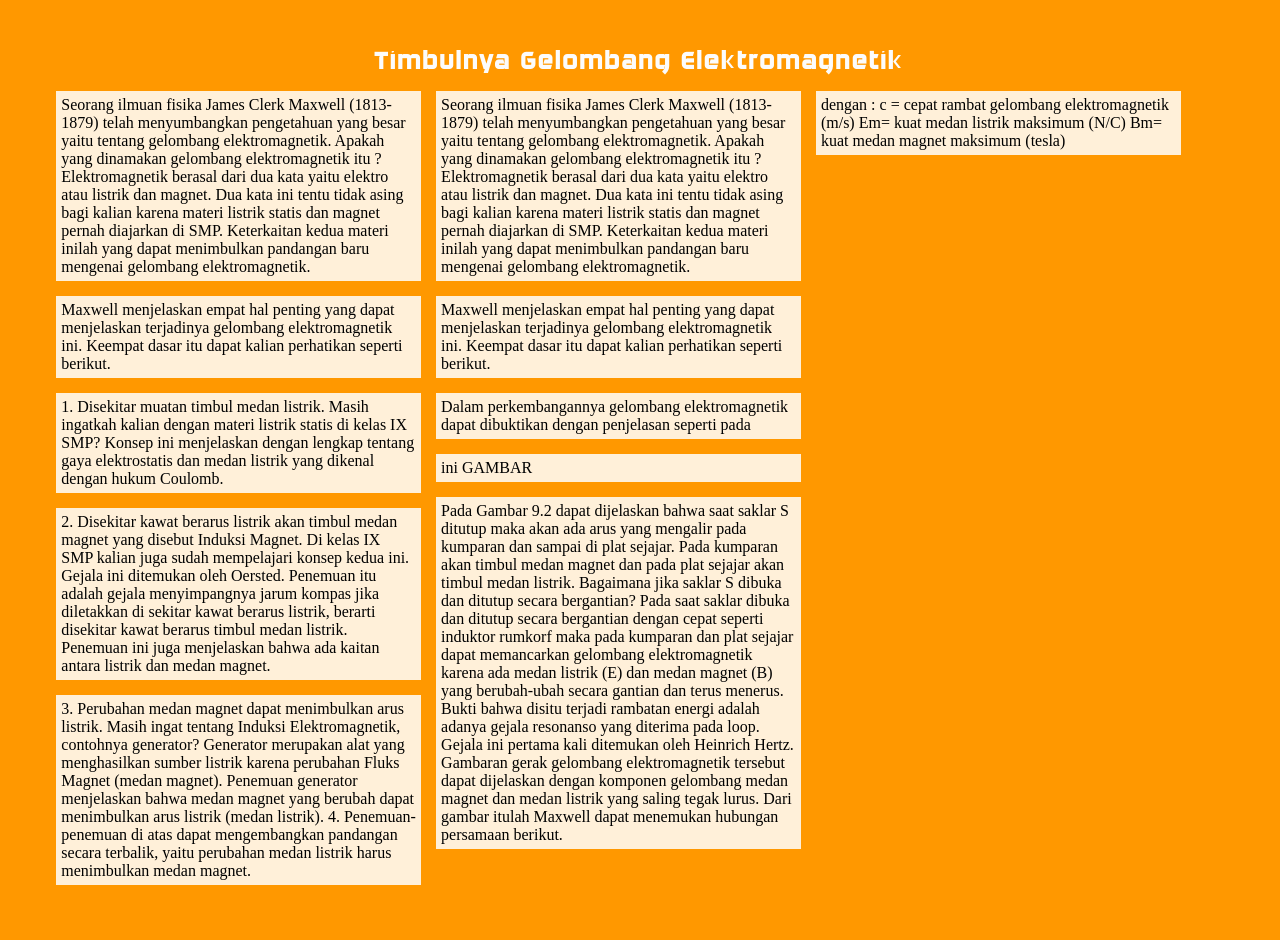
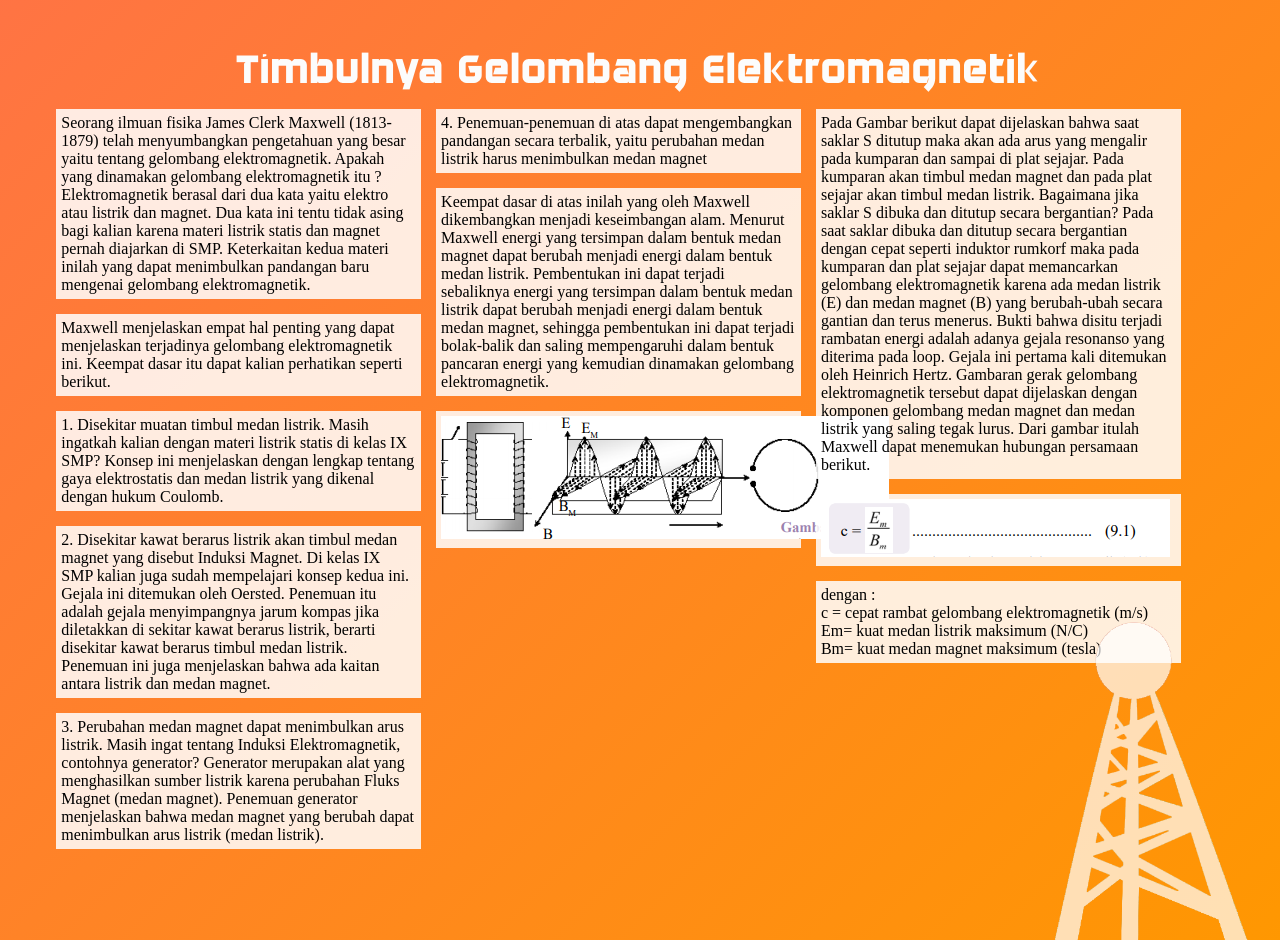
Before and after one commit to MuhammadRifky1/wave, a PHP site: page /materi/1.html in a window 1280 px wide. Run offline with PHP 8.4, Linux system fonts and the light colour scheme.

Commit message:
materi fix bug

```diff
--- a/materi/1.html
+++ b/materi/1.html
@@ -11,6 +11,7 @@
     <div class="materi-container">
         <div class="materi">
             <h2>Timbulnya Gelombang Elektromagnetik</h2>
+            <img src="../tower_white.png" alt="tower_white" width="60%" class="tower_white">
             <div class="one-third-content pull-left">
             <p>
                 Seorang ilmuan fisika James Clerk Maxwell
@@ -53,34 +54,29 @@
                 Fluks Magnet (medan magnet). Penemuan generator
                 menjelaskan bahwa medan magnet yang berubah
                 dapat menimbulkan arus listrik (medan listrik).
+            </p>
+            <p>
                 4. Penemuan-penemuan di atas dapat mengembangkan
                 pandangan secara terbalik, yaitu perubahan medan
-                listrik harus menimbulkan medan magnet.
+                listrik harus menimbulkan medan magnet
             </p>
             <p>
-                Seorang ilmuan fisika James Clerk Maxwell
-                (1813-1879) telah menyumbangkan pengetahuan yang
-                besar yaitu tentang gelombang elektromagnetik. Apakah
-                yang dinamakan gelombang elektromagnetik itu ? Elektromagnetik berasal dari dua kata yaitu elektro atau listrik
-                dan magnet. Dua kata ini tentu tidak asing bagi kalian
-                karena materi listrik statis dan magnet pernah diajarkan
-                di SMP. Keterkaitan kedua materi inilah yang dapat
-                menimbulkan pandangan baru mengenai gelombang
-                elektromagnetik.
+                Keempat dasar di atas inilah yang oleh Maxwell
+                dikembangkan menjadi keseimbangan alam. Menurut
+                Maxwell energi yang tersimpan dalam bentuk medan
+                magnet dapat berubah menjadi energi dalam bentuk
+                medan listrik. Pembentukan ini dapat terjadi sebaliknya
+                energi yang tersimpan dalam bentuk medan listrik dapat
+                berubah menjadi energi dalam bentuk medan magnet,
+                sehingga pembentukan ini dapat terjadi bolak-balik dan
+                saling mempengaruhi dalam bentuk pancaran energi yang
+                kemudian dinamakan gelombang elektromagnetik.
             </p>
             <p>
-                Maxwell menjelaskan empat hal penting yang dapat
-                menjelaskan terjadinya gelombang elektromagnetik ini.
-                Keempat dasar itu dapat kalian perhatikan seperti berikut.
+                <img src="../asset/materi/1.png" alt="gambar1">
             </p>
             <p>
-                Dalam perkembangannya gelombang elektromagnetik dapat dibuktikan dengan penjelasan seperti pada
-            </p>
-            <p>
-                ini GAMBAR
-            </p>
-            <p>
-                Pada Gambar 9.2 dapat dijelaskan bahwa saat
+                Pada Gambar berikut dapat dijelaskan bahwa saat
                 saklar S ditutup maka akan ada arus yang mengalir pada
                 kumparan dan sampai di plat sejajar. Pada kumparan akan
                 timbul medan magnet dan pada plat sejajar akan timbul
@@ -98,11 +94,15 @@
                 medan magnet dan medan listrik yang saling tegak lurus.
                 Dari gambar itulah Maxwell dapat menemukan hubungan
                 persamaan berikut.
+
             </p>
             <p>
-                    dengan : c = cepat rambat gelombang elektromagnetik (m/s)
-                    Em= kuat medan listrik maksimum (N/C)
-                    Bm= kuat medan magnet maksimum (tesla)
+                <img src="../asset/materi/2.png" alt="gambar2">
+            </p>
+            <p>
+                dengan : <br/>c = cepat rambat gelombang elektromagnetik (m/s)<br/>
+                Em= kuat medan listrik maksimum (N/C)<br/>
+                Bm= kuat medan magnet maksimum (tesla)
             </p>
             </div>
 
--- a/materi/2.html
+++ b/materi/2.html
@@ -10,6 +10,8 @@
 <body>
     <div class="materi-container">
         <div class="materi">
+            <h2>Spektrum Gelombang Elektromagnetik</h2>
+            <img src="../tower_white.png" alt="tower_white" width="60%" class="tower_white">
             <div class="one-third-content pull-left">
             <p>
                 Gelombang elektromagnetik ini banyak ditemukan dalam berbagai jenis dengan panjang gelombang
--- a/style.css
+++ b/style.css
@@ -274,7 +274,7 @@ animation-delay: 3.75s;
 .tower {
     width: 600px;
     height: 450px;
-    background: url("fixed.png") center;
+    background: url("finish.png");
     -webkit-background-size: cover;
     -moz-background-size: cover;
      -o-background-size: cover;
@@ -291,7 +291,7 @@ animation-delay: 3.75s;
     border-radius: 50%;
     border: 7px solid #e67e22;
     position: absolute;
-    left: 43%;
+    left: 60%;
     z-index: 10;
 }
 
@@ -1002,19 +1002,32 @@ footer {
 
 
 .materi-container {
-    background: #ff9800;
+    animation: bground 15s ease infinite ;
+    background: linear-gradient(135deg, #D6568B, #FF675B , #FF9800);
+    background-size: 400%;
     width: 100%;
     height: 100vh;
     display: flex;
     flex-direction: column;
     justify-content: center;
     align-items: center;
+    overflow: hidden;
+    position: relative;
 }
 
 .materi {
     width: 95%;
     height: 90%;
-    overflow: hidden;
+
+}
+
+.tower_white {
+    position: absolute;
+    bottom: -10vh;
+    right: -20vw;
+    opacity: .7;
+
+
 }
 
 .materi h2 {
@@ -1022,10 +1035,11 @@ footer {
     text-align: center;
     font-family: daggersquare;
     letter-spacing: 2px;
+    font-size: 3vw;
 }
 .one-third-content {
     width: 30%;
-    height: 100%;
+    height: 90%;
     margin-left: 2%;
     display: flex;
     flex-direction: column;
@@ -1039,4 +1053,28 @@ footer {
     margin: 15px 15px 0 0;
     padding: 5px;
 
+
 }
+
+@-webkit-keyframes bground {
+    0% {
+		background-position: 0% 50%
+	}
+	50% {
+		background-position: 100% 50%
+	}
+	100% {
+		background-position: 0% 50%
+	}
+}
+@keyframes bground {
+    0% {
+		background-position: 0% 50%
+	}
+	50% {
+		background-position: 100% 50%
+	}
+	100% {
+		background-position: 0% 50%
+	}
+}
```
Also changed, not shown: index.html (+3 -5 lines), materi/3.html (+11 -10 lines), materi/4.html (+15 -3 lines), materi/4_2.html (+6 -5 lines), tower_white.png (added), 7 other files. Lines whose indentation alone changed are shown as unchanged.
